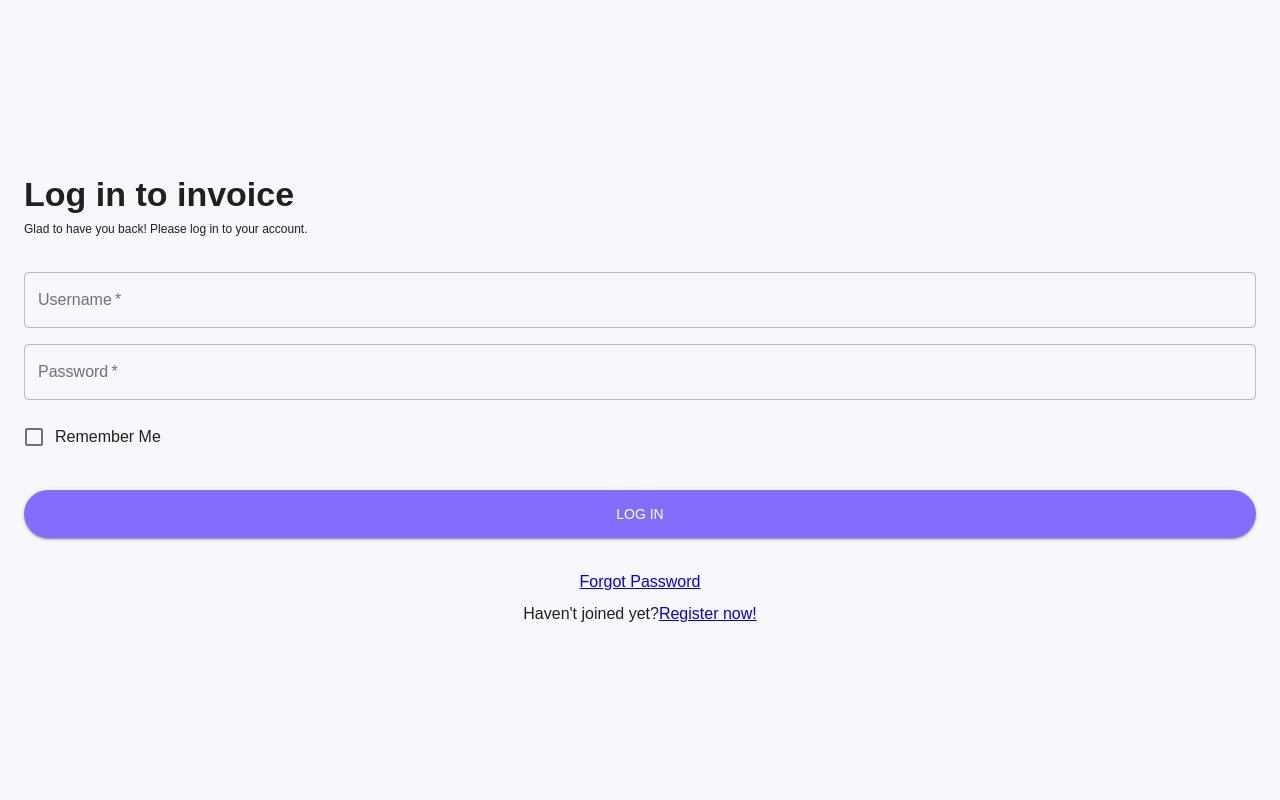
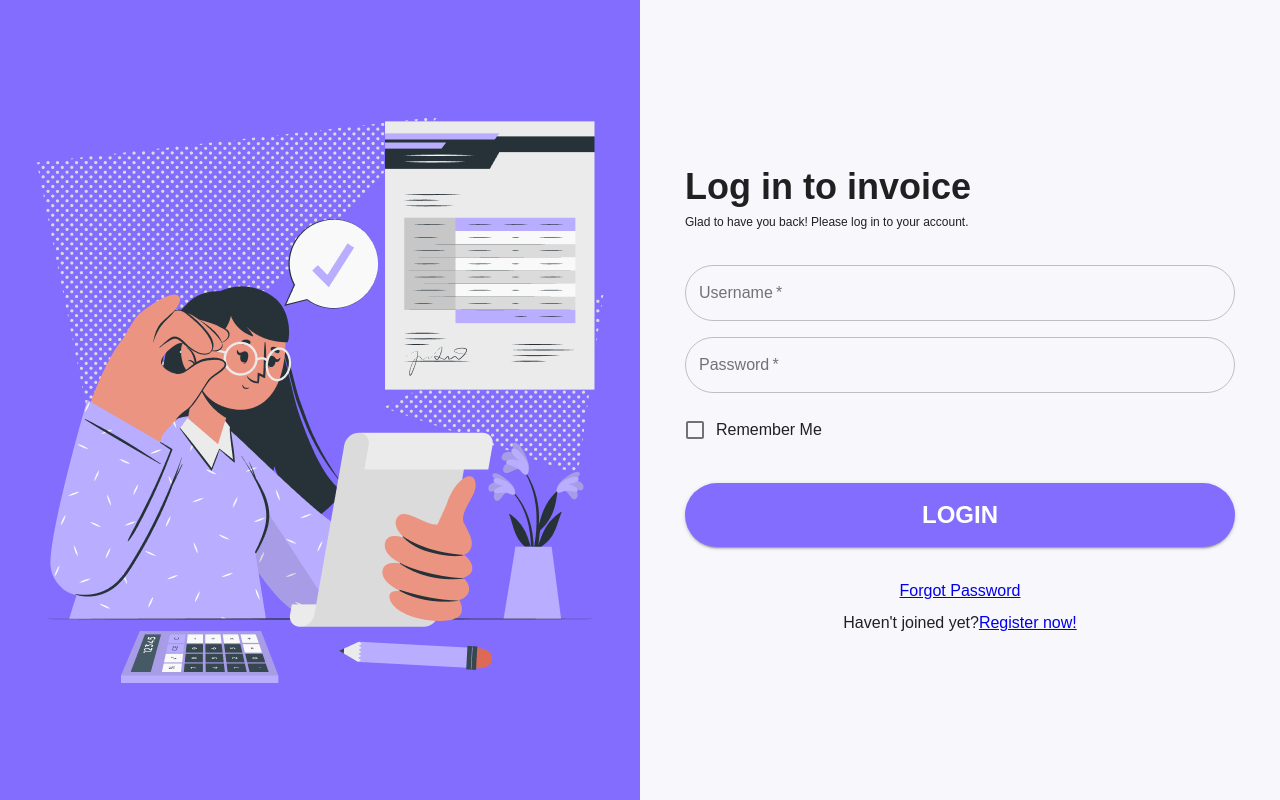
Before and after one commit to LordAldi/Invoice-UI, a React (Create React App) app: page /login in a window 1280 px wide. Built offline with nearby package versions, Linux system fonts and the light colour scheme.

Commit message:
add login for tablet and desktop

```diff
--- a/src/pages/Login.js
+++ b/src/pages/Login.js
@@ -6,30 +6,89 @@ import {
   Checkbox,
   FormControlLabel,
   makeStyles,
+  Grid,
+  fade,
 } from "@material-ui/core";
-
+import HeroImg from "../assets/img/hero-login.png";
 const useStyles = makeStyles((theme) => ({
+  heroWrapper: {
+    backgroundColor: theme.palette.primary.main,
+    display: "none",
+    justifyContent: "center",
+    alignItems: "center",
+    [theme.breakpoints.up("lg")]: {
+      display: "flex",
+    },
+  },
+  wrapper: {
+    display: "flex",
+    justifyContent: "center",
+    [theme.breakpoints.up("lg")]: {
+      justifyContent: "start",
+      width: "100vw",
+    },
+  },
+  contentWrapper: {
+    [theme.breakpoints.up("sm")]: {
+      display: "flex",
+      justifyContent: "center",
+    },
+  },
   content: {
     height: "100vh",
-    margin: "auto 24px",
+    margin: "auto 0",
+    paddingLeft: theme.spacing(3),
+    paddingRight: theme.spacing(3),
     display: "flex",
     flexDirection: "column",
     justifyContent: "center",
+    width: "100%",
+    [theme.breakpoints.up("sm")]: {
+      maxWidth: 550,
+      paddingLeft: theme.spacing(0),
+      paddingRight: theme.spacing(0),
+    },
   },
   title: {
     marginBottom: theme.spacing(0.5),
     fontWeight: 800,
+    fontSize: 30,
+    [theme.breakpoints.up("sm")]: {
+      fontSize: 36,
+    },
+  },
+  caption: {
+    fontSize: 12,
+    [theme.breakpoints.up("sm")]: {
+      fontSize: 18,
+    },
   },
   form: {
     marginTop: theme.spacing(4),
   },
   textField: {
     marginBottom: theme.spacing(2),
+    "& .MuiFormLabel-root.Mui-focused": {
+      color: "red",
+    },
+    "& .MuiInputBase-root": {
+      borderRadius: 100,
+    },
+    "& .MuiInputBase-root.Mui-focused": {
+      boxShadow: `${fade(theme.palette.primary.main, 0.25)} 0 0 0 0.2rem`,
+      borderColor: theme.palette.primary.main,
+    },
   },
   wideButton: {
     height: theme.spacing(6),
     marginTop: theme.spacing(4),
     marginBottom: theme.spacing(4),
+    fontWeight: 700,
+    fontSize: 18,
+    [theme.breakpoints.up("sm")]: {
+      height: theme.spacing(8),
+      fontSize: 24,
+    },
   },
   registerLinks: {
     display: "flex",
@@ -39,12 +98,24 @@ const useStyles = makeStyles((theme) => ({
   link: {
     marginBottom: theme.spacing(1),
   },
+  remember: {
+    fontSize: 12,
+    fontWeight: 500,
+    [theme.breakpoints.up("sm")]: {
+      fontSize: 18,
+    },
+  },
 }));
 
 const Login = () => {
   const classes = useStyles();
 
   return (
+    <Grid container className={classes.wrapper}>
+      <Grid item xs={0} md={6} className={classes.heroWrapper}>
+        <img src={HeroImg} className={classes.hero} alt="Invoice" />
+      </Grid>
+      <Grid item xs={12} md={6} className={classes.contentWrapper}>
         <div className={classes.content}>
           <Typography variant="h4" className={classes.title}>
             Log in to invoice
@@ -73,6 +144,7 @@ const Login = () => {
             <FormControlLabel
               control={<Checkbox name="rememberme" color="primary" />}
               label="Remember Me"
+              classname={classes.remember}
             />
           </form>
 
@@ -84,7 +156,7 @@ const Login = () => {
               fullWidth
               className={classes.wideButton}
             >
-          Log In
+              LogIn
             </Button>
           </Link>
 
@@ -98,6 +170,8 @@ const Login = () => {
             </Typography>
           </div>
         </div>
+      </Grid>
+    </Grid>
   );
 };
 
```
Also changed, not shown: src/assets/img/hero-login.png (added). Lines whose indentation alone changed are shown as unchanged.
